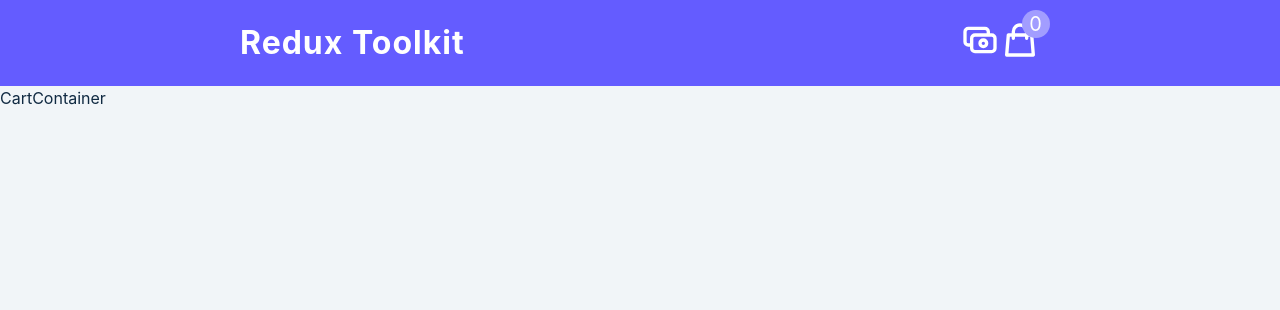
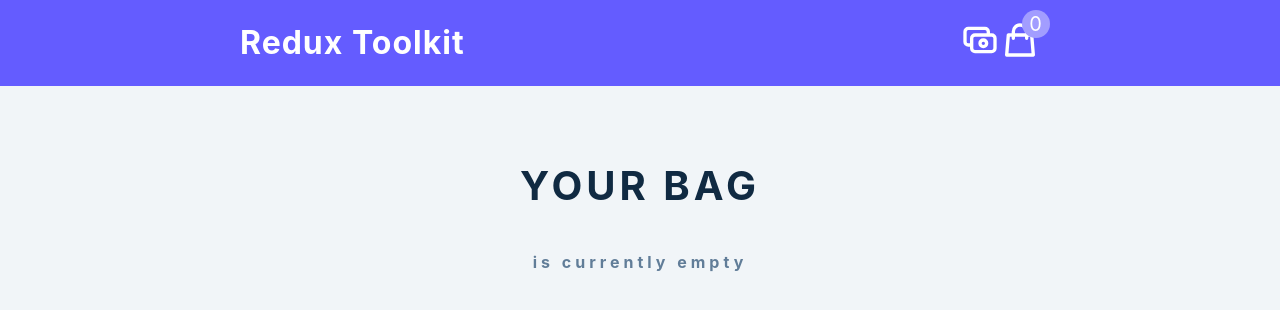
Before and after one commit to stecor/learn-redux, a React (Create React App) app: page / in a window 1280 px wide. Shown: the top 310 px of the page. Built offline with nearby package versions, Linux system fonts and the light colour scheme.

Commit message:
cartcontainer commit

```diff
--- a/src/components/CartContainer.js
+++ b/src/components/CartContainer.js
@@ -1,7 +1,20 @@
 import React from 'react'
 import CartItem from './CartItem'
+import { useSelector } from 'react-redux'
 
 const CartContainer = () => {
+  const { cartItems, total, amount } = useSelector((store) => store.cart)
+
+  if (amount < 1) {
+    return (
+      <section className='cart'>
+        <header>
+          <h2>Your bag</h2>
+          <h4 className='empty-cart'>is currently empty</h4>
+        </header>
+      </section>
+    )
+  }
   return <div>CartContainer</div>
 }
 
```
